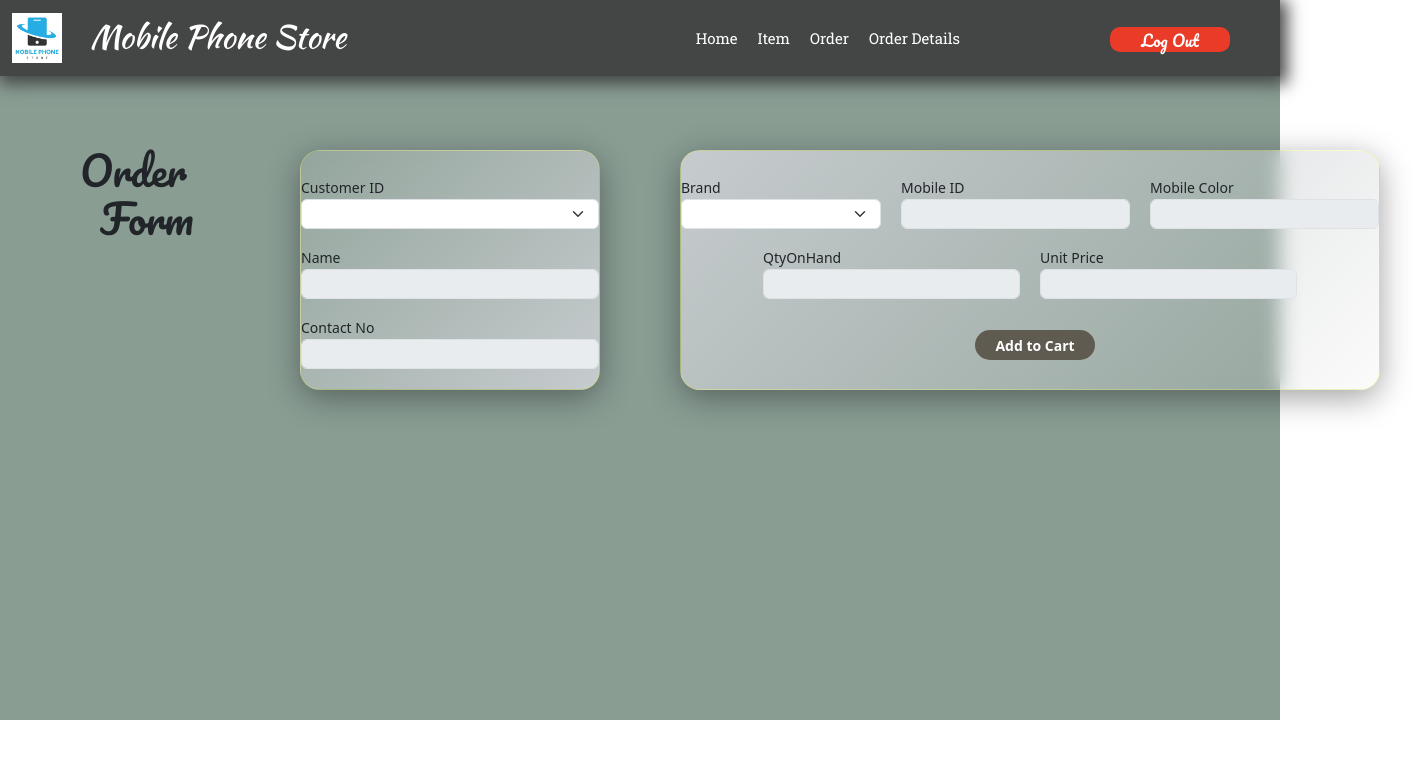
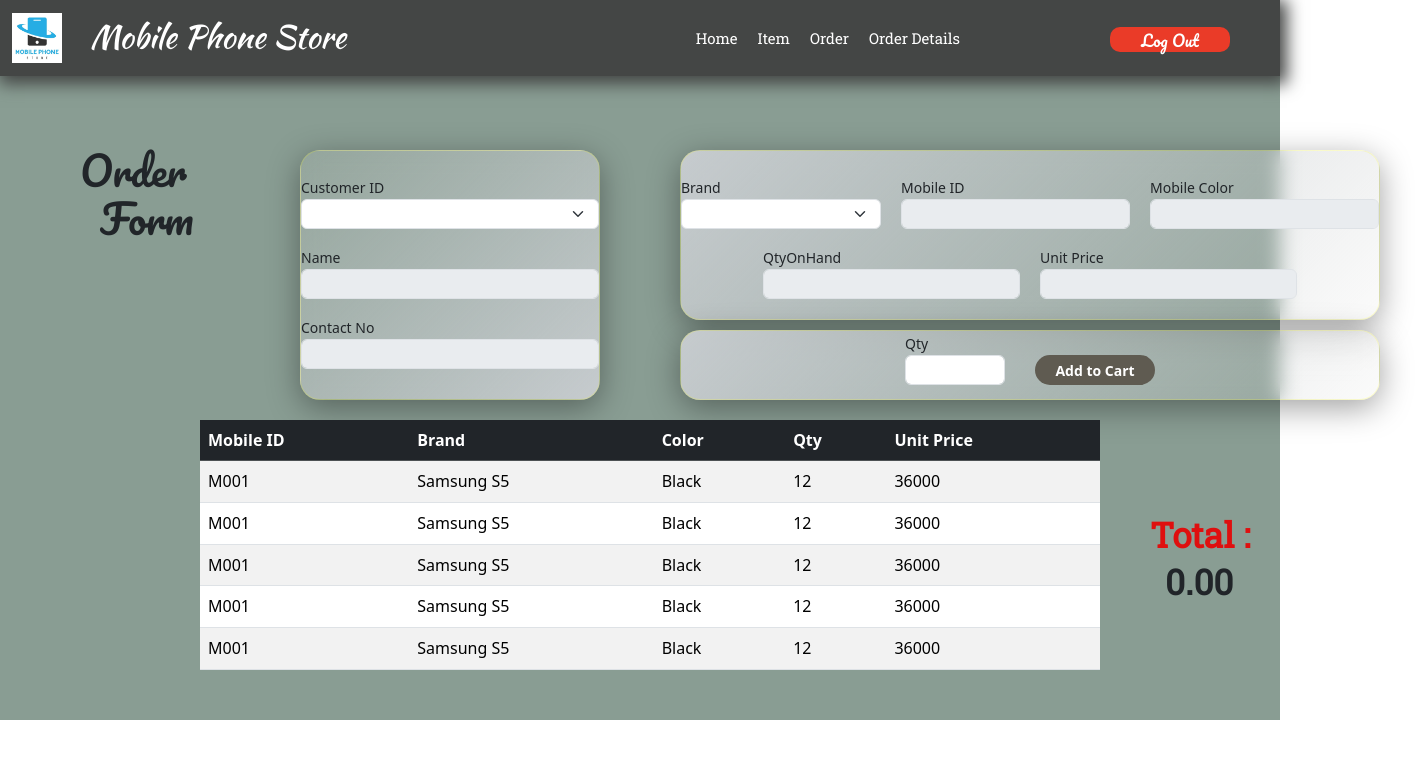
Before and after one commit to VihangaIndeewara/Mobile-Phone-Store, a React (Create React App) app in the folder frontend/: page / in a window 1280 px wide. Shown: the top 758 px of the page, 1415 px wide, since content can reach past the window. Built offline with nearby package versions, Linux system fonts and the light colour scheme.

Commit message:
Updated Content And Added Total

```diff
--- a/frontend/src/components/pages/order/Order.css
+++ b/frontend/src/components/pages/order/Order.css
@@ -5,7 +5,7 @@
 
 #customerInputForm{
     width: 300px;
-    height: 240px;
+    height: 250px;
     position: absolute;
     top: 150px;
     left: 300px;
@@ -24,9 +24,27 @@
 
 #itemSelectForm{
     width: 700px;
-    height: 240px;
+    height: 170px;
     position: absolute;
     top: 150px;
+    left: 680px;
+    padding: 0px;
+
+
+    backdrop-filter: blur(10px);
+    -webkit-backdrop-filter: blur(10px);
+    border-radius: 20px;
+    border: 1px solid rgba(255, 255, 0, 0.18);
+    box-shadow: 0 8px 32px 0 rgba(0, 0, 0, 0.37);
+
+    background: linear-gradient(135deg, #c6cbce, rgba(223, 223, 220, 0.13));
+}
+
+#qtyInputForm{
+    width: 700px;
+    height: 70px;
+    position: absolute;
+    top: 330px;
     left: 680px;
     padding: 0px;
 
@@ -56,10 +74,58 @@
     cursor: pointer;
     border: none;
     font-size: 14px;
-    margin-top: 10px;
+    margin-top: 19px;
     font-weight: bold;
 }
 
 #btnAddToCart:hover{
     background-color: #52565F;
 }
+
+#cartTableDiv{
+    width: 900px;
+    height: 250px;
+    position: absolute;
+    top: 420px;
+    left: 200px;
+
+}
+
+#cartItemTable{
+
+    height: 100%;
+    width: 100%;
+
+    background-color: rgb(250, 144, 6);
+    overflow-y: 'auto';
+}
+
+#mobileQtyInput{
+    width: 100px;
+}
+
+#totDiv{
+    position: absolute;
+    bottom: 190px;
+    left: 1150px;
+
+}
+
+#totLable{
+    font-size: 35px;
+    font-weight: bold;
+    color: rgb(223, 15, 15);
+    font-family: 'Roboto Slab', serif;
+
+
+}
+
+#totAmount{
+    font-size: 35px;
+    font-weight: bold;
+    font-family: 'Roboto Slab', serif;
+    display: inline-block;
+    margin-left: 15px;
+    width: 250px;
+
+}
--- a/frontend/src/components/pages/order/Order.jsx
+++ b/frontend/src/components/pages/order/Order.jsx
@@ -75,16 +75,83 @@ export const Order=()=>{
                     <label for="mobileUnitPriceInput" class="form-label name">Unit Price</label>
                         <input type="text" class="form-control inputField" id="mobileUnitPriceInput" disabled/>
                     </div>
+
                 </div>
+            </form>
+
+            <form id="qtyInputForm">
+            <div className="divFirst">
+                <div class="mb-3 ">
+                    <label for="mobileQtyInput" class="form-label name">Qty</label>
+                        <input type="number" class="form-control inputField" id="mobileQtyInput" />
+                    </div>
 
                 <div id="btnGroup">
                     <button id="btnAddToCart" type="button">Add to Cart</button>
-
-
+                 </div>
                  </div>
             </form>
 
 
+            <div id="cartTableDiv">
+                <table class="table table-striped" id="cartItemTable">
+                    <thead >
+                        <tr class="table-dark">
+                        <th scope="col">Mobile ID</th>
+                        <th scope="col">Brand</th>
+                        <th scope="col">Color</th>
+                        <th scope="col">Qty</th>
+                        <th scope="col">Unit Price</th>
+                        </tr>
+                    </thead>
+                    <tbody >
+                        <tr>
+                            <td scope="row">M001</td>
+                            <td>Samsung S5</td>
+                            <td>Black</td>
+                            <td>12</td>
+                            <td>36000</td>
+                        </tr>
+                        <tr>
+                            <td>M001</td>
+                            <td>Samsung S5</td>
+                            <td>Black</td>
+                            <td>12</td>
+                            <td>36000</td>
+                        </tr>
+                        <tr>
+                            <td>M001</td>
+                            <td>Samsung S5</td>
+                            <td>Black</td>
+                            <td>12</td>
+                            <td>36000</td>
+                        </tr>
+                        <tr>
+                            <td>M001</td>
+                            <td>Samsung S5</td>
+                            <td>Black</td>
+                            <td>12</td>
+                            <td>36000</td>
+                        </tr>
+                        <tr>
+                            <td>M001</td>
+                            <td>Samsung S5</td>
+                            <td>Black</td>
+                            <td>12</td>
+                            <td>36000</td>
+                        </tr>
+
+
+
+                    </tbody>
+                </table>
+                </div>
+
+            </div>
+
+            <div id="totDiv">
+                <label id="totLable">Total : </label>
+                <h1 id="totAmount">0.00</h1>
             </div>
         </div>
     )
```
